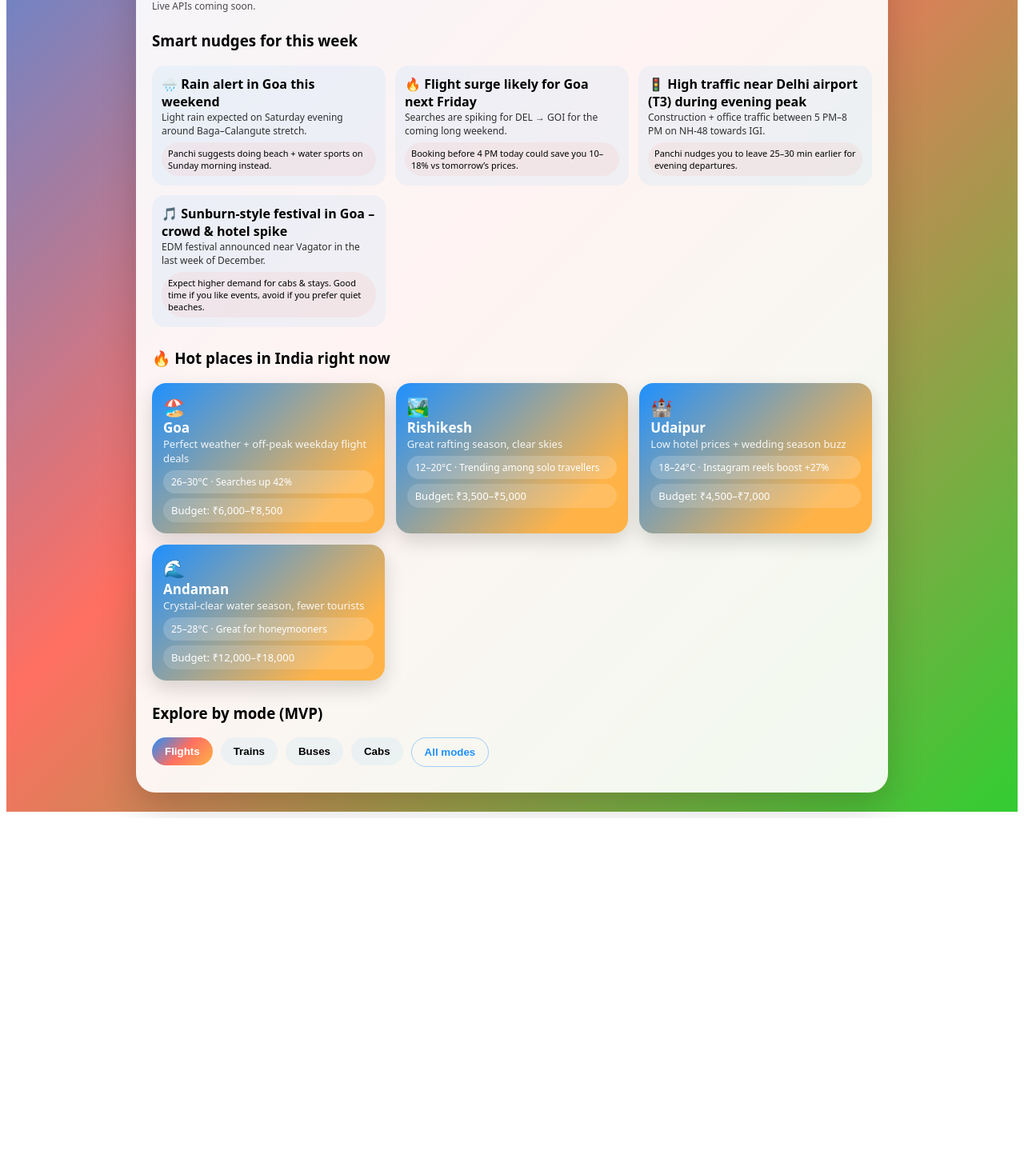
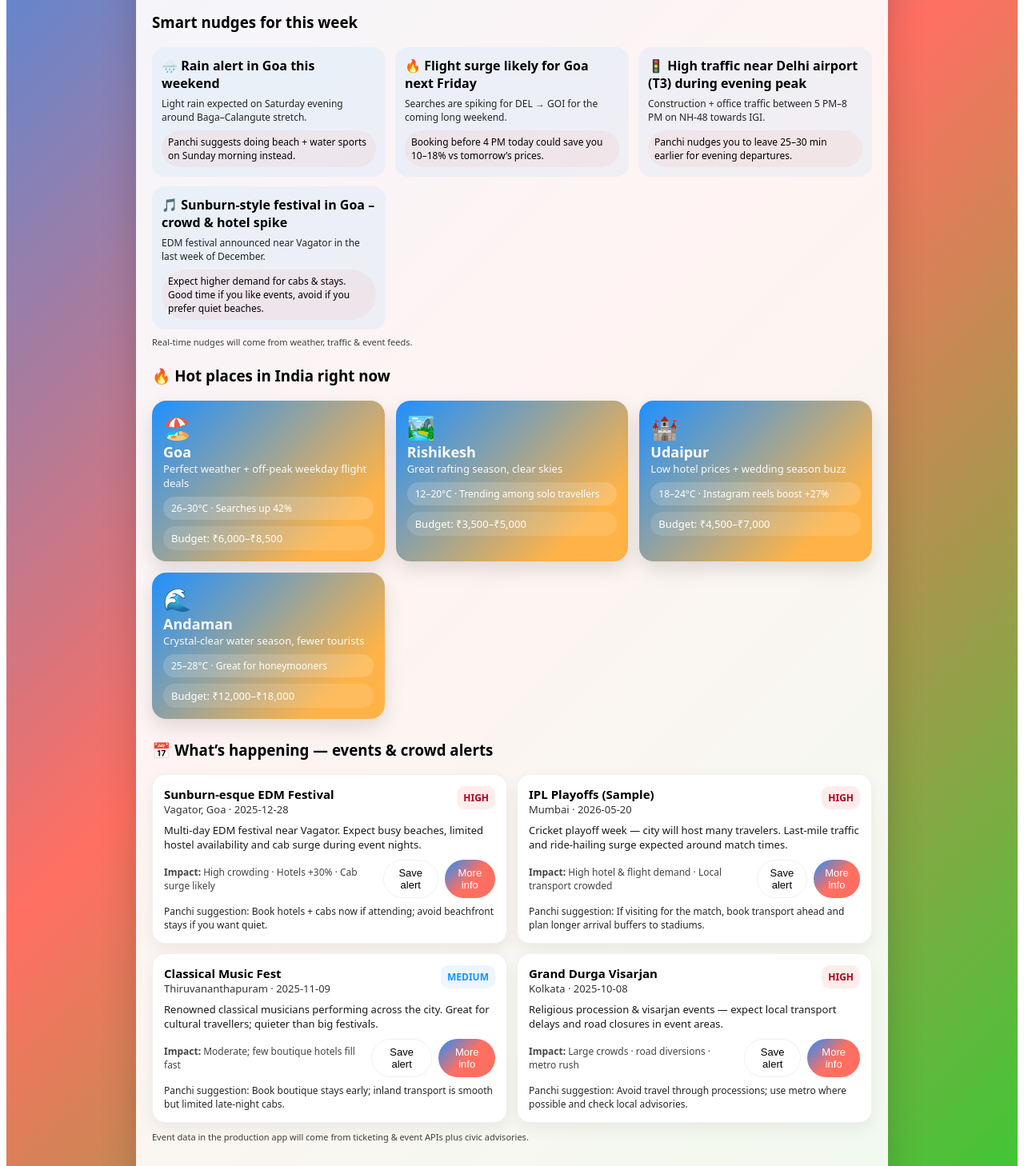
Before and after one commit to anil2941985/panchi-app, a Next.js app: page / in a window 1280 px wide. Shown: the part 540-1998 px from the top of the page at 80% size. Before the commit the page ends 1563 px from the top, so only its background shows below. Built offline with nearby package versions, Linux system fonts and the light colour scheme.

Commit message:
Update index.js

```diff
--- a/pages/index.js
+++ b/pages/index.js
@@ -15,6 +15,11 @@ export default function Home() {
   const [hotLoading, setHotLoading] = useState(false);
   const [hotError, setHotError] = useState("");
 
+  // EVENTS
+  const [events, setEvents] = useState([]);
+  const [eventsLoading, setEventsLoading] = useState(false);
+  const [eventsError, setEventsError] = useState("");
+
   // NAME LOAD
   useEffect(() => {
     if (typeof window === "undefined") return;
@@ -25,21 +30,24 @@ export default function Home() {
     }
   }, []);
 
-  // LOAD NUDGES + HOT PLACES
+  // LOAD NUDGES + HOT PLACES + EVENTS
   useEffect(() => {
     loadNudges();
     loadHotPlaces();
+    loadEvents();
   }, []);
 
   // ----- FETCH NUDGES API -----
   async function loadNudges() {
     try {
       setNudgesLoading(true);
+      setNudgesError("");
       const res = await fetch("/api/mockNudges");
-      if (!res.ok) throw new Error("Failed nudges");
+      if (!res.ok) throw new Error("Failed to load nudges");
       const data = await res.json();
       setNudges(data);
     } catch (err) {
+      console.error(err);
       setNudgesError("Could not load nudges.");
     } finally {
       setNudgesLoading(false);
@@ -50,14 +58,33 @@ export default function Home() {
   async function loadHotPlaces() {
     try {
       setHotLoading(true);
+      setHotError("");
       const res = await fetch("/api/mockHotPlaces");
       if (!res.ok) throw new Error("Failed hot places");
       const data = await res.json();
       setHotPlaces(data);
     } catch (err) {
-      setHotError("Hot places unavailable right now.");
+      console.error(err);
+      setHotError("Hot places unavailable.");
     } finally {
       setHotLoading(false);
+    }
+  }
+
+  // ----- FETCH EVENTS API -----
+  async function loadEvents() {
+    try {
+      setEventsLoading(true);
+      setEventsError("");
+      const res = await fetch("/api/mockEvents");
+      if (!res.ok) throw new Error("Failed events");
+      const data = await res.json();
+      setEvents(data);
+    } catch (err) {
+      console.error(err);
+      setEventsError("Could not load events.");
+    } finally {
+      setEventsLoading(false);
     }
   }
 
@@ -66,7 +93,9 @@ export default function Home() {
     e.preventDefault();
     const trimmed = nameInput.trim();
     if (!trimmed) return;
-    window.localStorage.setItem("panchiName", trimmed);
+    if (typeof window !== "undefined") {
+      window.localStorage.setItem("panchiName", trimmed);
+    }
     setStoredName(trimmed);
   }
 
@@ -117,7 +146,7 @@ export default function Home() {
             style={{ height: "70px" }}
           />
           <div style={{ fontSize: "14px", opacity: 0.7 }}>
-            Cheapest trips · MVP
+            Context-aware travel · MVP
           </div>
         </header>
 
@@ -137,7 +166,7 @@ export default function Home() {
             Where are we going next?
           </h1>
           <p style={{ fontSize: "14px" }}>
-            Panchi finds the smartest and cheapest ways to reach your destination.
+            Panchi watches weather, events, prices and traffic so you don't have to.
           </p>
         </section>
 
@@ -227,24 +256,22 @@ export default function Home() {
             <button style={chip}>Manali cold ❄️ (soon)</button>
             <button style={chip}>Jaipur forts 🏰 (soon)</button>
           </div>
-
-          <p style={{ fontSize: 12, opacity: 0.7, marginTop: 6 }}>
-            Live APIs coming soon.
-          </p>
         </section>
 
         {/* SMART NUDGES */}
-        <section style={{ marginBottom: 26 }}>
+        <section style={{ marginBottom: 22 }}>
           <h3>Smart nudges for this week</h3>
-
           {nudgesLoading && <p>Loading nudges…</p>}
-          {nudgesError && <p>{nudgesError}</p>}
-
+          {nudgesError && (
+            <p style={{ color: "#B00020", background: "#FFF4F4", padding: 8 }}>
+              {nudgesError}
+            </p>
+          )}
           {!nudgesLoading && nudges.length > 0 && (
             <div
               style={{
                 display: "grid",
-                gridTemplateColumns: "repeat(auto-fill, minmax(240px, 1fr))",
+                gridTemplateColumns: "repeat(auto-fill, minmax(220px, 1fr))",
                 gap: 12,
               }}
             >
@@ -257,19 +284,17 @@ export default function Home() {
                     background: "rgba(30,144,255,0.06)",
                   }}
                 >
-                  <div style={{ fontWeight: 600 }}>
-                    {item.icon} {item.title}
-                  </div>
-                  <div style={{ fontSize: 12, opacity: 0.8 }}>
+                  <div style={{ fontWeight: 700 }}>{item.icon} {item.title}</div>
+                  <div style={{ fontSize: 12, opacity: 0.85, marginTop: 6 }}>
                     {item.detail}
                   </div>
                   <div
                     style={{
-                      marginTop: 6,
+                      marginTop: 8,
                       background: "rgba(255,111,97,0.08)",
                       padding: "6px 8px",
                       borderRadius: 999,
-                      fontSize: 11,
+                      fontSize: 12,
                     }}
                   >
                     {item.impact}
@@ -278,15 +303,16 @@ export default function Home() {
               ))}
             </div>
           )}
+          <div style={{ fontSize: 11, opacity: 0.75, marginTop: 8 }}>
+            Real-time nudges will come from weather, traffic & event feeds.
+          </div>
         </section>
 
-        {/* HOT PLACES SECTION */}
-        <section style={{ marginBottom: 28 }}>
+        {/* HOT PLACES */}
+        <section style={{ marginBottom: 26 }}>
           <h3>🔥 Hot places in India right now</h3>
-
           {hotLoading && <p>Loading places…</p>}
           {hotError && <p>{hotError}</p>}
-
           {!hotLoading && hotPlaces.length > 0 && (
             <div
               style={{
@@ -304,19 +330,17 @@ export default function Home() {
                     background:
                       "linear-gradient(135deg,#1E90FF 0%,#FFB347 80%)",
                     color: "#fff",
-                    boxShadow: "0 10px 25px rgba(0,0,0,0.15)",
+                    boxShadow: "0 10px 25px rgba(0,0,0,0.12)",
                   }}
                 >
-                  <div style={{ fontSize: 22 }}>{p.emoji}</div>
-                  <div style={{ fontSize: 17, fontWeight: 700 }}>
-                    {p.title}
-                  </div>
-                  <div style={{ fontSize: 13, opacity: 0.9 }}>{p.reason}</div>
+                  <div style={{ fontSize: 28 }}>{p.emoji}</div>
+                  <div style={{ fontSize: 18, fontWeight: 700 }}>{p.title}</div>
+                  <div style={{ fontSize: 13, opacity: 0.95 }}>{p.reason}</div>
 
                   <div
                     style={{
-                      marginTop: 6,
-                      background: "rgba(255,255,255,0.18)",
+                      marginTop: 8,
+                      background: "rgba(255,255,255,0.16)",
                       padding: "6px 10px",
                       borderRadius: 999,
                       fontSize: 12,
@@ -327,9 +351,9 @@ export default function Home() {
 
                   <div
                     style={{
-                      marginTop: 6,
+                      marginTop: 8,
                       fontSize: 13,
-                      background: "rgba(255,255,255,0.15)",
+                      background: "rgba(255,255,255,0.12)",
                       padding: "6px 10px",
                       borderRadius: 999,
                     }}
@@ -340,6 +364,96 @@ export default function Home() {
               ))}
             </div>
           )}
+        </section>
+
+        {/* EVENTS */}
+        <section style={{ marginBottom: 26 }}>
+          <h3>📅 What’s happening — events & crowd alerts</h3>
+          {eventsLoading && <p>Loading events…</p>}
+          {eventsError && (
+            <p style={{ color: "#B00020", background: "#FFF4F4", padding: 8 }}>
+              {eventsError}
+            </p>
+          )}
+
+          {!eventsLoading && events.length > 0 && (
+            <div
+              style={{
+                display: "grid",
+                gridTemplateColumns: "repeat(auto-fill, minmax(300px, 1fr))",
+                gap: 12,
+              }}
+            >
+              {events.map((ev) => (
+                <div
+                  key={ev.id}
+                  style={{
+                    padding: 14,
+                    borderRadius: 16,
+                    background: "#fff",
+                    border: "1px solid rgba(0,0,0,0.06)",
+                    boxShadow: "0 8px 20px rgba(0,0,0,0.06)",
+                  }}
+                >
+                  <div style={{ display: "flex", justifyContent: "space-between", alignItems: "flex-start", gap: 10 }}>
+                    <div>
+                      <div style={{ fontSize: 15, fontWeight: 700 }}>{ev.title}</div>
+                      <div style={{ fontSize: 13, opacity: 0.8 }}>{ev.location} · {ev.date}</div>
+                    </div>
+                    <div style={{
+                      fontSize: 12,
+                      padding: "6px 8px",
+                      borderRadius: 10,
+                      background: ev.severity === "high" ? "rgba(255,111,97,0.12)" : "rgba(30,144,255,0.08)",
+                      color: ev.severity === "high" ? "#B00020" : "#1E90FF",
+                      fontWeight: 700,
+                      whiteSpace: "nowrap"
+                    }}>
+                      {ev.severity.toUpperCase()}
+                    </div>
+                  </div>
+
+                  <div style={{ marginTop: 8, fontSize: 13, opacity: 0.9 }}>{ev.detail}</div>
+
+                  <div style={{ marginTop: 10, display: "flex", gap: 8, alignItems: "center", justifyContent: "space-between" }}>
+                    <div style={{ fontSize: 12, color: "#444" }}><strong>Impact:</strong> {ev.impact}</div>
+
+                    <div style={{ display: "flex", gap: 8 }}>
+                      <button style={{
+                        padding: "8px 10px",
+                        borderRadius: 999,
+                        border: "1px solid rgba(0,0,0,0.06)",
+                        background: "transparent",
+                        cursor: "pointer",
+                        fontSize: 13
+                      }}>
+                        Save alert
+                      </button>
+                      <button style={{
+                        padding: "8px 10px",
+                        borderRadius: 999,
+                        border: "none",
+                        background: "linear-gradient(135deg,#1E90FF 0%,#FF6F61 50%)",
+                        color: "#fff",
+                        cursor: "pointer",
+                        fontSize: 13
+                      }}>
+                        More info
+                      </button>
+                    </div>
+                  </div>
+
+                  <div style={{ marginTop: 8, fontSize: 12, opacity: 0.85 }}>
+                    Panchi suggestion: {ev.recommendedAction}
+                  </div>
+                </div>
+              ))}
+            </div>
+          )}
+
+          <div style={{ marginTop: 10, fontSize: 11, opacity: 0.75 }}>
+            Event data in the production app will come from ticketing & event APIs plus civic advisories.
+          </div>
         </section>
 
         {/* EXPLORE BY MODE */}
```
